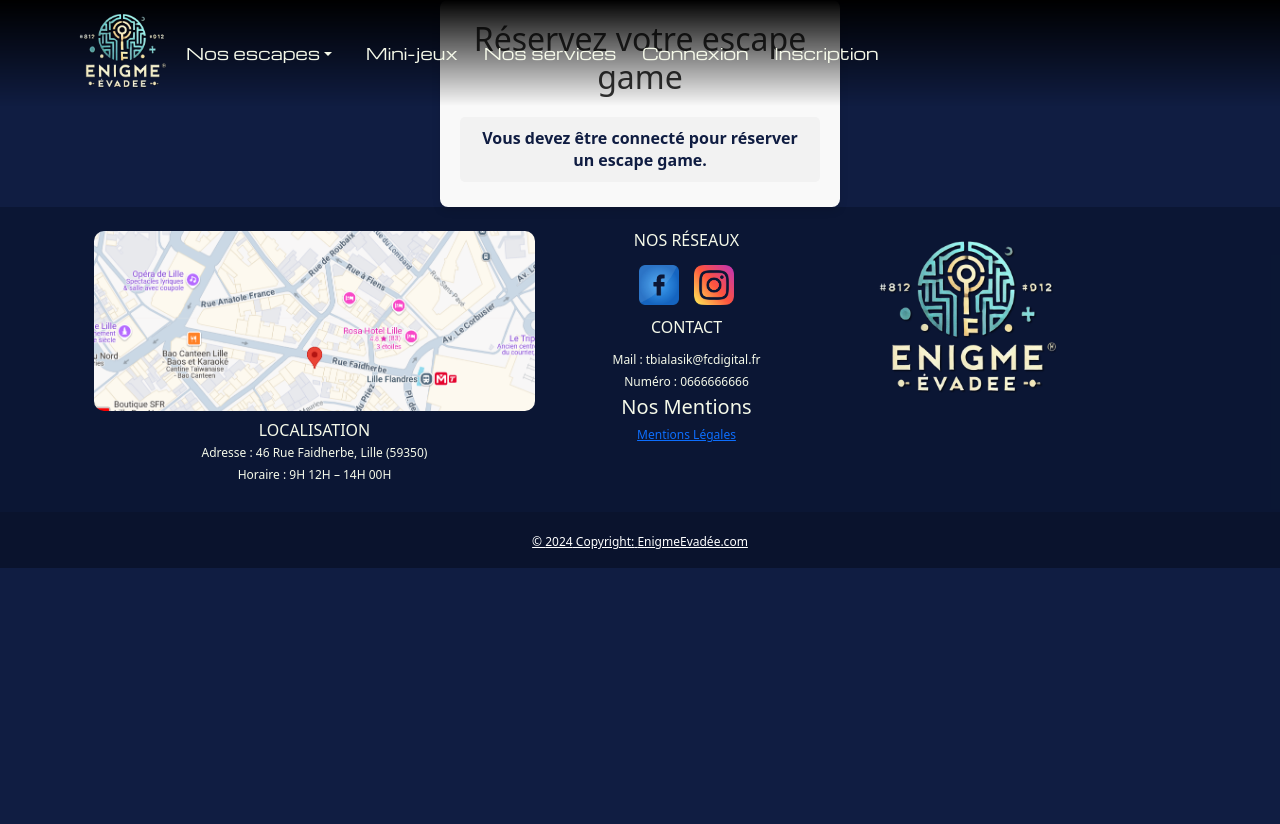
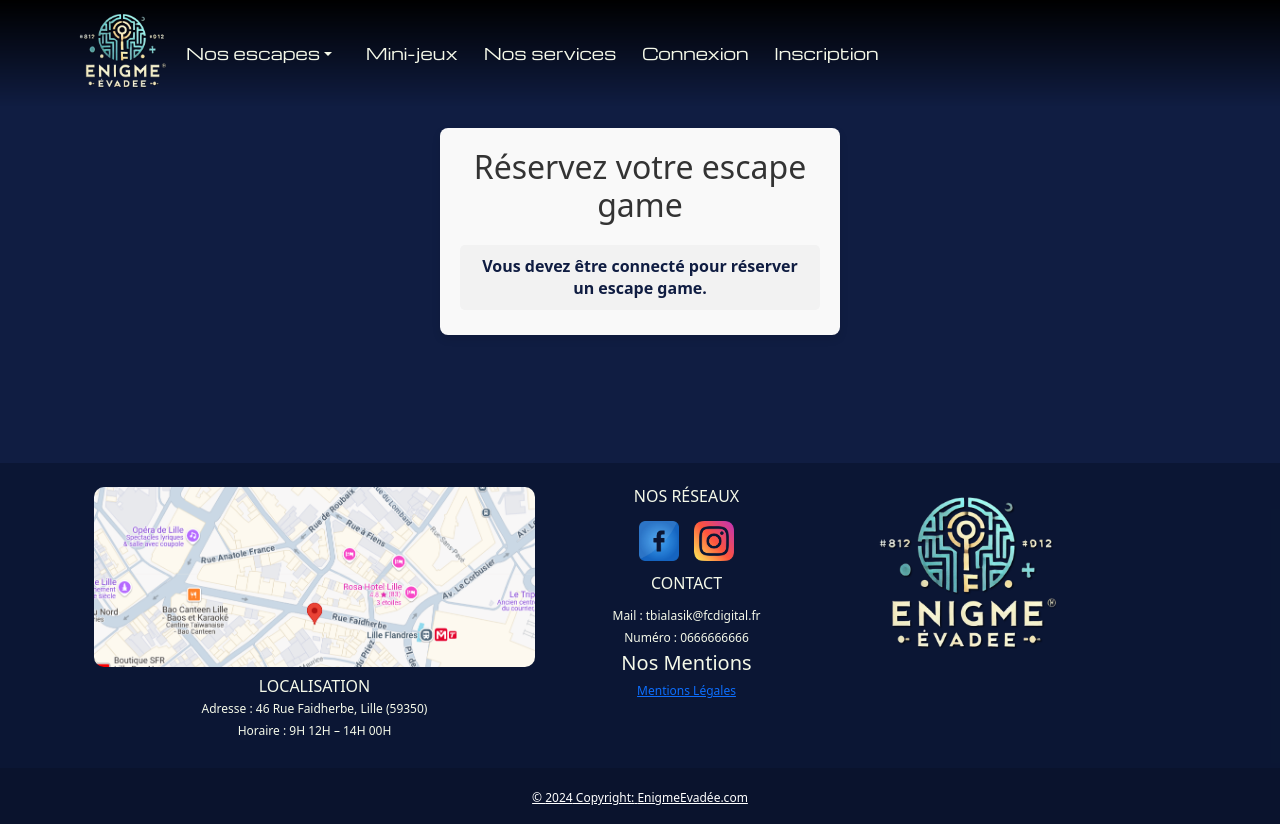
Before and after one commit to MarionGtr/EscapeGame, a React (Vite) app: page /Booking in a window 1280 px wide. Before the commit the page ends 800 px from the top, so only its background shows below. Built offline with nearby package versions, Linux system fonts and the light colour scheme; a web font is replaced by a local one.

Commit message:
recup wendso

```diff
--- a/src/App.css
+++ b/src/App.css
@@ -683,303 +683,9 @@ label {
 
 
 
-
-
-
-
-
-
-
-
-
-
-
-
-
-
-
-
-
-
-
-
-
-
-
-
-
-
-
-
-
-
-
-
-
-
-
-
-
-
-
-
-
-
-
-
-
-
-
-
-
-
-
-
-
-
-
-
-
-
-
-
-
-
-
-
-
-
-
-
-
-
-
-
-
-
-
-
-
-
-
-
-
-
-
-
-
-
-
-
-
-
-
-
-
-
-
-
-
-
-
-
-
-
-
-
-
-
-
-
-
-
-
-
-
-
-
-
-
-
-
-
-
-
-
-
-
-
-
-
-
-
-
-
-
-
-
-
-
-
-
-
-
-
-
-
-
-
-
-
-
-
-
-
-
-
-
-
-
-
-
-
-
-
-
-
-
-
-
-
-
-
-
-
-
-
-
-
-
-
-
-
-
-
-
-
-
-
-
-
-
-
-
-
-
-
-
-
-
-
-
-
-
-
-
-
-
-
-
-
-
-
-
-
-
-
-
-
-
-
-
-
-
-
-
-
-
-
-
-
-
-
-
-
-
-
-
-
-
-
-
-
-
-
-
-
-
-
-
-
-
-
-
-
-
-
-
-
-
-
-
-
-
-
-
-
-
-
-
-
-
-
-
-
-
-
-
-
-
-
-
-
-
-
-
-
-
-
-
-
-
-
-
-
-
-
-
 .bloc-calendrier{
     display: flex;
+    padding: 10vw;
 
 }
 
--- a/src/Components/Navbar.jsx
+++ b/src/Components/Navbar.jsx
@@ -94,8 +94,8 @@ function NavBar() {
                   </>
                 ) : (
                   <>
-                    {username && <Link to="/Profil" className="nav-txt">Profil de {username}</Link>}
-                    <Link to='/' className="nav-txt" onClick={handleLogout}>
+                   {username && <Link to="/Profil" className="nav-txt">Profil de {username}</Link>}
+                   <Link to='/' className="nav-txt" onClick={handleLogout}>
                       Déconnexion
                     </Link>
                   </>
```
